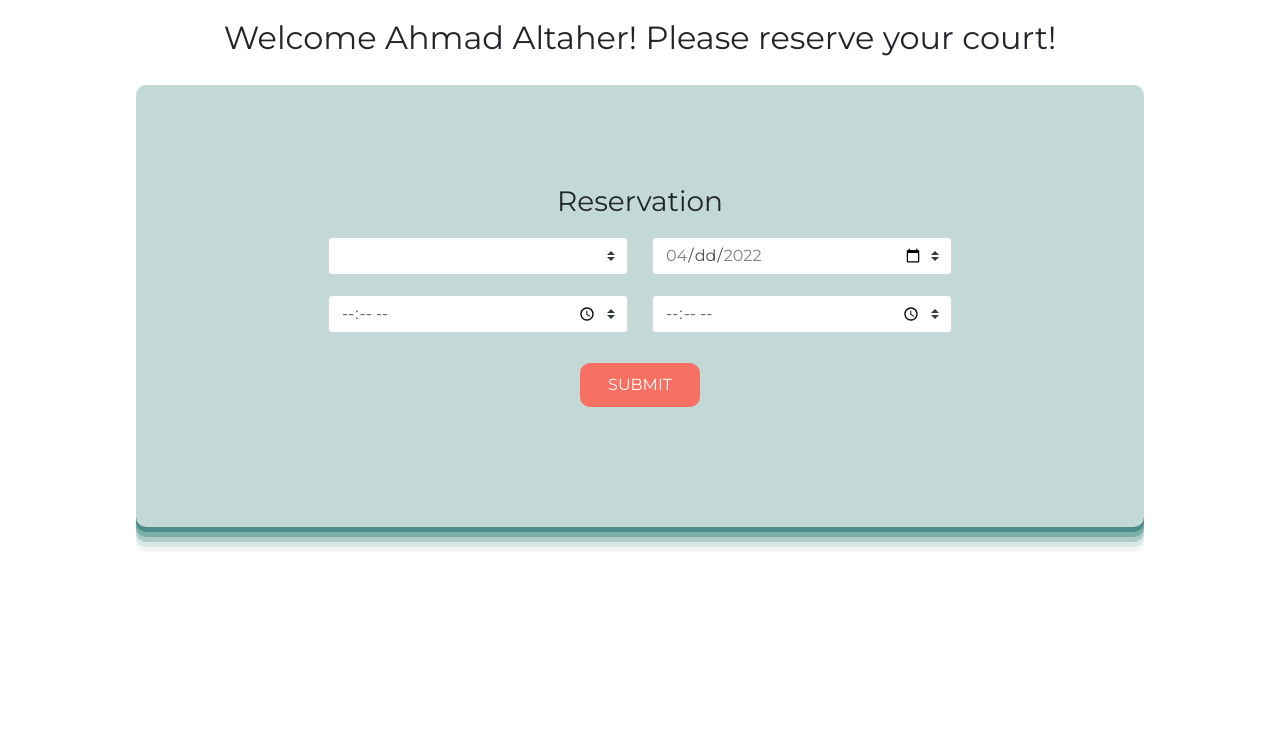
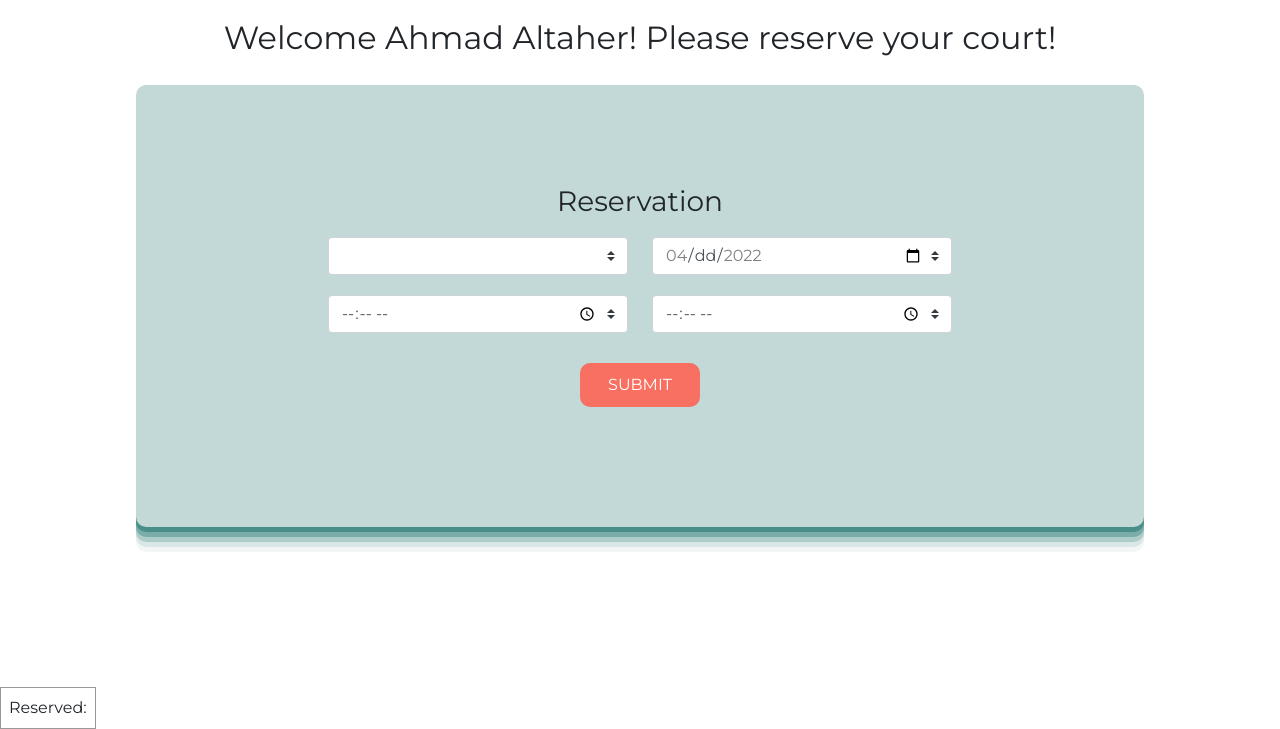
Before and after one commit to taheralfayad/tennis-rez, a Django app: page /rexsite/ in a window 1280 px wide. Shown: the part 71-800 px from the top of the page. Run offline with Django 4.2, Linux system fonts and the light colour scheme; a user stored in the database is signed in; data comes from the database, SQL or seed files in the repository; both versions use the stored data as it was after the commit.

Commit message:
table + squashed some bugs

```diff
--- a/rexsiteful/rexsite/static/rexsite/styles.css
+++ b/rexsiteful/rexsite/static/rexsite/styles.css
@@ -94,10 +94,10 @@ z-index: -110;
 
 .buttonsign:hover {
 
-background-color: rgba(0, 98, 90, 1);
-transition: all 0.3s ease;
-color: rgba(255, 255, 255, 1);
-}
+  background-color: rgba(0, 98, 90, 1);
+  transition: all 0.3s ease;
+  color: rgba(255, 255, 255, 1);
+  }
 
 .main {
 
@@ -185,3 +185,14 @@ border-color: transparent transparent rgba(0, 0, 0, 0.1) transparent;
 cursor: pointer;
 user-select: none;
 }
+
+td, tr {
+  border: 1px solid #999;
+  padding: 0.5rem;
+}
+
+table {
+  position: absolute;
+  bottom: 0;
+  padding: 15px 0;
+}
--- a/rexsiteful/rexsite/templates/rexsite/index.html
+++ b/rexsiteful/rexsite/templates/rexsite/index.html
@@ -21,12 +21,6 @@
 
         <img src="{% static 'rexsite/rex2.png' %}" id="rex">
         <h1 id="navbar_logo">REXSITE</h1>
-
-        <div class="navbar_toggle" id="mobile-menu">
-            <span class="bar"></span>
-            <span class="bar"></span>
-            <span class="bar"></span>
-        </div>
 
         <ul class="navbar_menu">
 
@@ -89,13 +83,18 @@
 
 
     <!-- calendar section--->
-    <ul>
-        {% for reservation in Reservations %}
-            <li>Reservation {{ reservation.firstname }}</li>
-        {% endfor %}
 
-    </ul>
+        <table>
+            <tr>
+                <td>Reserved:</td>
+            </tr>
+                {% for reservation in Reservations %}
+                <tr>
+                 <td> At {{ reservation.court }} From {{ reservation.starttime }} Until {{ reservation.endtime }}</td>
+                 <tr>
+                {% endfor %}
 
+        </table>
 
 
 
--- a/rexsiteful/rexsite/views.py
+++ b/rexsiteful/rexsite/views.py
@@ -4,8 +4,8 @@ from django.http import HttpResponseRedirect
 from django.contrib.auth import login, authenticate, logout
 from django.contrib.auth.forms import UserCreationForm
 from django.urls import reverse
-from datetime import datetime
-import pdb
+from datetime import datetime, date
+
 
 from urllib3 import HTTPResponse
 
@@ -16,11 +16,12 @@ def rexsite(request):
     if not request.user.is_authenticated:
         return HttpResponseRedirect(reverse("login"))
     else:
-        return render(request, "rexsite/index.html")
+        return render(request, "rexsite/index.html", {
+            "Reservations": Reservation.objects.filter(dayof = date.today()).order_by("court", "starttime")
+        })
 
 
 def login_view(request):
-    breakpoint()
     if request.method == "POST":
         username = request.POST["username"]
         password = request.POST["password"]
@@ -61,13 +62,15 @@ def reserve(request):
         end_time = datetime.strptime(request.POST["endtime"], '%H:%M')
         reservation = Reservation.objects.filter(court = court.id, dayof = dayof).values()
         for x in range(len(reservation)):
-            if (reservation[x]["starttime"].hour <= start_time.hour and reservation[x]["endtime"].hour >= end_time.hour):
+            if (reservation[x]["starttime"].hour <= start_time.hour and reservation[x]["endtime"].hour >= start_time.hour) or (reservation[x]["starttime"].hour <= end_time.hour and reservation[x]["endtime"].hour >= end_time.hour):
                 return render(request, "rexsite/index.html", {
-                    "message": "This court is already booked, please try another court or another time."
+                    "message": "This court is already booked, please try another court or another time.",
+                    "Reservations": Reservation.objects.filter(dayof = date.today()).order_by("court", "starttime")
                 })
         if end_time.hour > (start_time.hour + 2):
             return render(request, "rexsite/index.html", {
-                "message": "Your Reservation either exceeds 2 hours or is invalid, please input a vaild reservation"
+                "message": "Your Reservation either exceeds 2 hours or is invalid, please input a vaild reservation",
+                "Reservations": Reservation.objects.filter(dayof = date.today()).order_by("court", "starttime")
             })
         else:
             newrez = Reservation()
@@ -77,5 +80,6 @@ def reserve(request):
             newrez.endtime = request.POST["endtime"]
             newrez.save()
             return render(request, "rexsite/index.html", {
-                "message": "Your Reservation has been registered! Thanks for using Rec-Serve!"
+                "message": "Your Reservation has been registered! Thanks for using Rec-Serve!",
+                "Reservations": Reservation.objects.filter(dayof = date.today())
             })
```
Also changed, not shown: rexsiteful/db.sqlite3.
